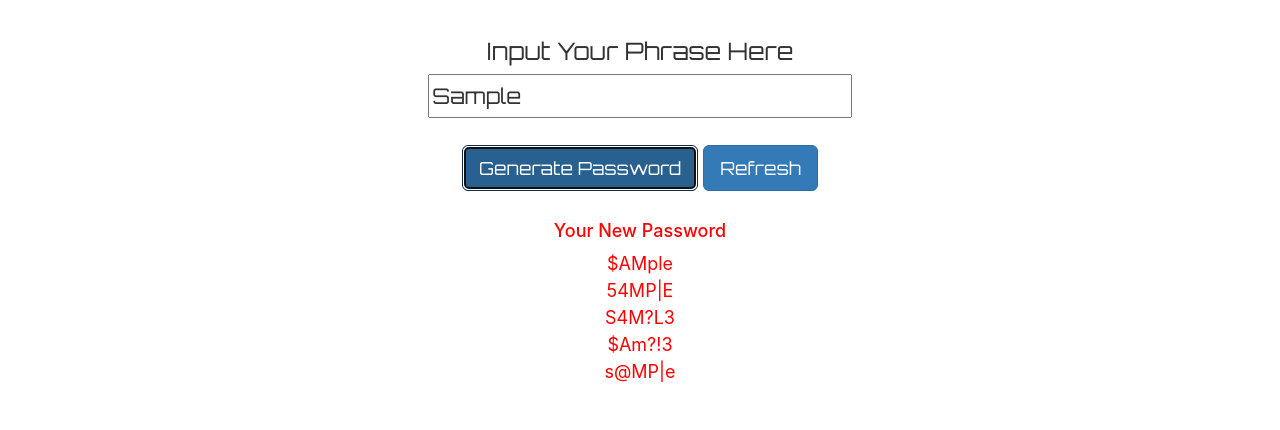
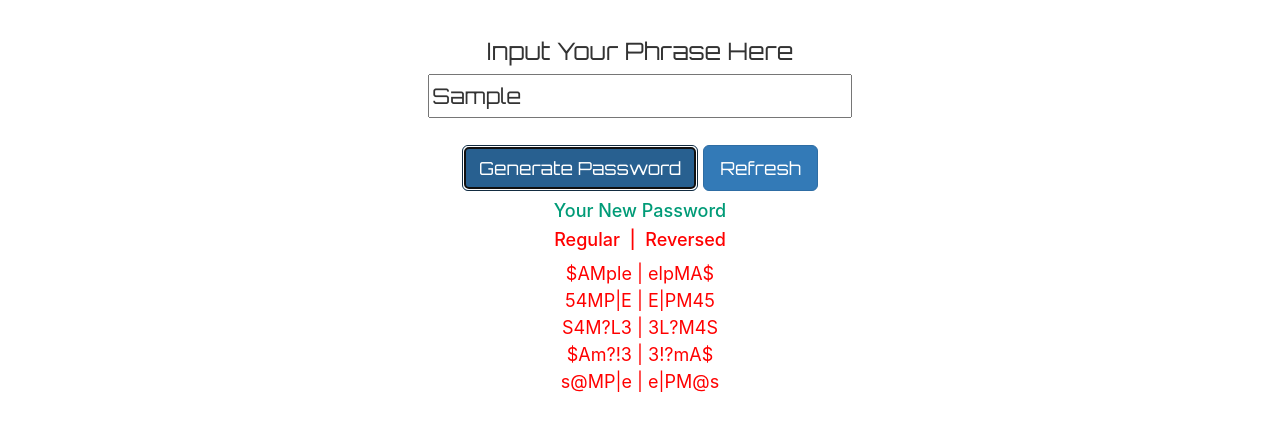
Before and after one commit to wenhaowu27/password_generator, a plain HTML site: page index.html in a window 1280 px wide. Both pictures are taken after typing "Sample" into the empty fields and a click on the button "Generate Password". Shown: the part 102-532 px from the top of the page. Drawn offline with nearby package versions, Linux system fonts and the light colour scheme.

Commit message:
adding reversed string

```diff
--- a/assets/css/password_generator.css
+++ b/assets/css/password_generator.css
@@ -82,7 +82,6 @@ body {
   }
 
   .outputPhrase {
-    padding:20px;
     text-align: center;
     color:  #009B77;
     font-family: -apple-system, BlinkMacSystemFont, 'Segoe UI', Roboto, Oxygen, Ubuntu, Cantarell, 'Open Sans', 'Helvetica Neue', sans-serif;
--- a/assets/javascript/password_generator.js
+++ b/assets/javascript/password_generator.js
@@ -349,18 +349,30 @@
             var strArr = inputPhrase.toLowerCase().split('');
             //Loop string array through character conversattion
             var pwdArr = [];
+            var pwdArr_reverse = [];
             var new_pwd = [];
+            var new_pwd_Reverse = [];
             var pwdDiv = $('#pwdOutput');
             // To generate 5 new passwords
             for (var i = 0; i < 5; i++) {
               for (let j = 0; j < strArr.length; j++) {
                 pwdArr.push(char_conversion(strArr[j]))
               };
+
+              //reverse string to backward
+              var l = 0
+              for (let k = pwdArr.length; k >= 0; k--){
+                pwdArr_reverse [l] = pwdArr[k];
+                l++
+              }
+
               // alert(pwdArr);
               new_pwd[i] = pwdArr.join("");
+              new_pwd_Reverse[i] = pwdArr_reverse.join("");
               pwdArr = [];
+              pwdArr_reverse = [];
 
-              pwdDiv.append("<div>" + new_pwd[i] + "</div>").css('color','#FF0000');
+              pwdDiv.append("<div>" + new_pwd[i] + " | " + " " + new_pwd_Reverse[i] + "</div>").css('color','#FF0000');
             }
             //end of 5 iteration
           });
--- a/index.html
+++ b/index.html
@@ -25,7 +25,8 @@
                 <br>
                 <button class="btn btn-primary btn-lg" id="pwGen">Generate Password</button>
                 <button class="btn btn-primary btn-lg" id="refresh">Refresh</button>
-                <div class="outputPhrase" id="pwdOutput"><h4>Your New Password</h4></div>
+                <div class="outputPhrase"><h4>Your New Password</h4></div>
+                <div class="outputPhrase" id="pwdOutput"><h4>Regular &nbsp|&nbsp Reversed</h4></div>
             </div>
         </div>
         <div class="col-md-2 col-sm-2 fade"></div>
```
